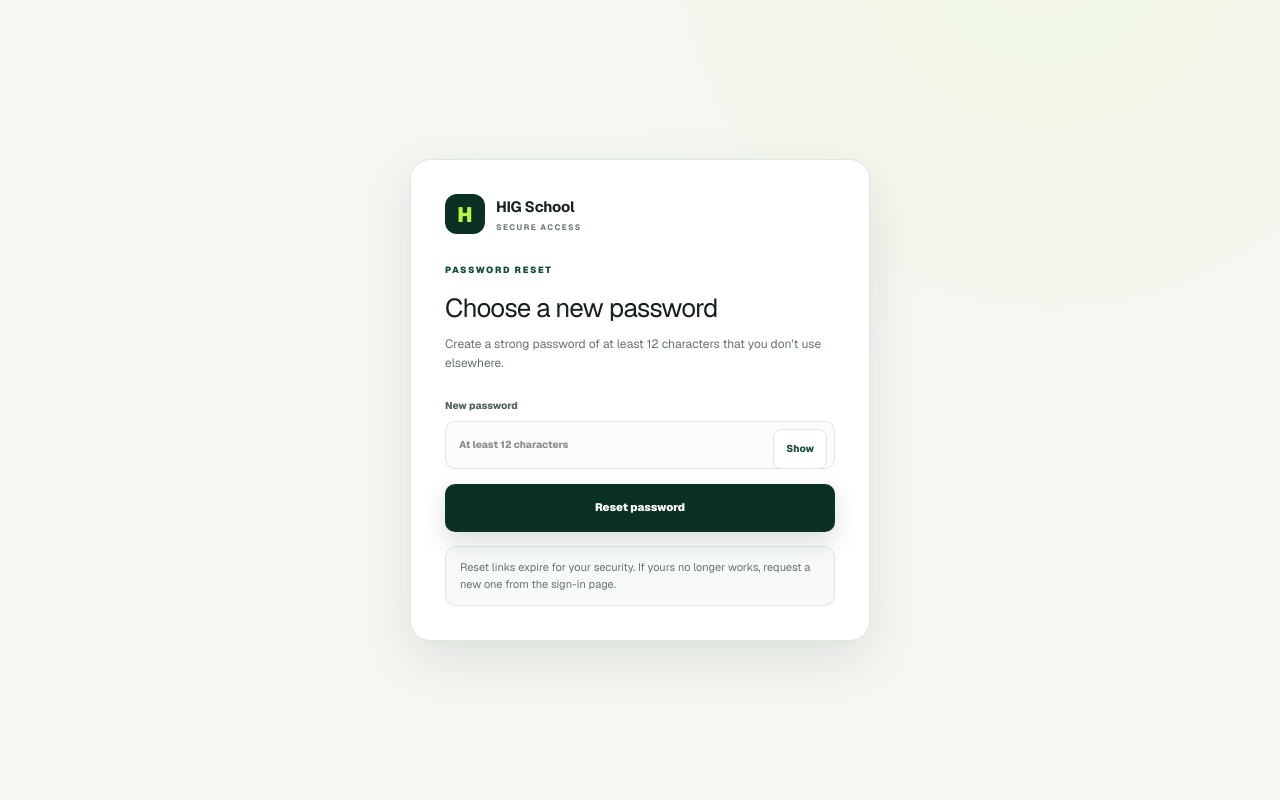
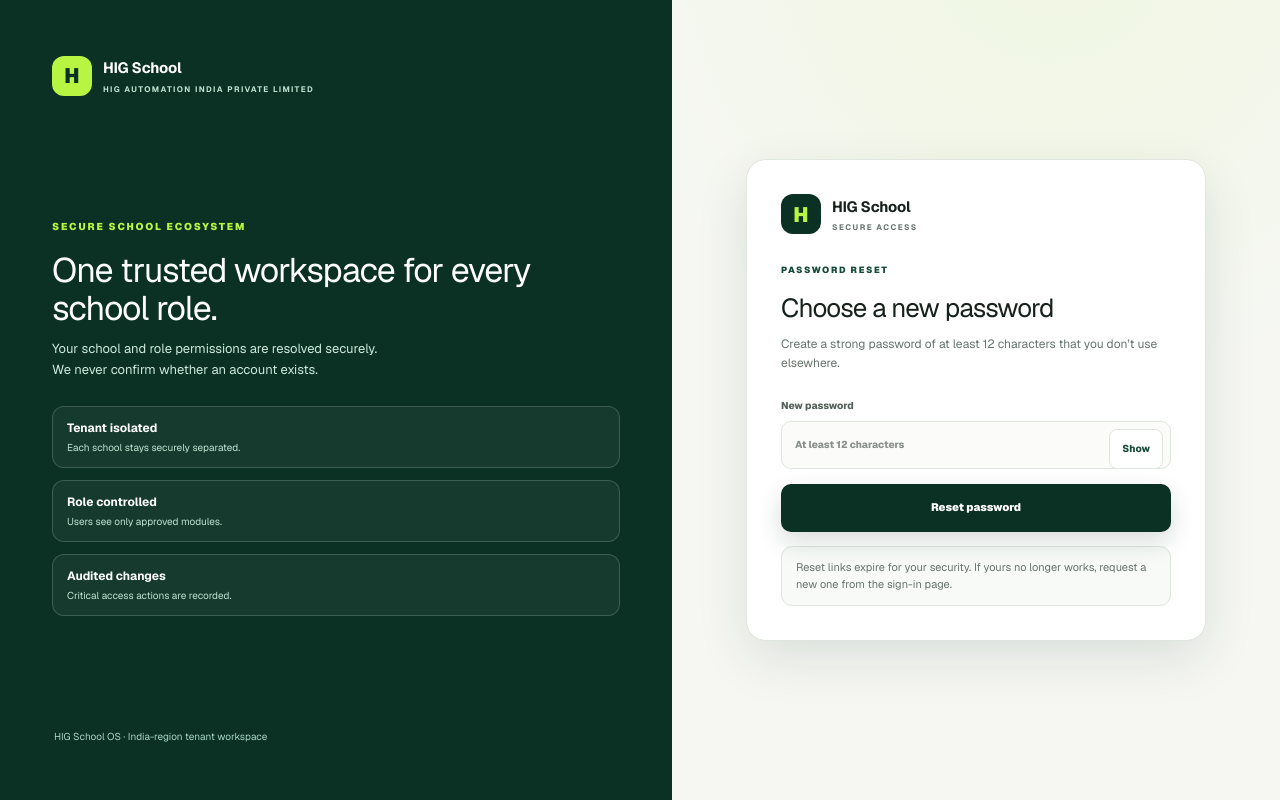
Before and after one commit to higautomate-maker/SCHOOL, a Next.js app: page /password/reset in a window 1280 px wide. Built offline with nearby package versions, Linux system fonts and the light colour scheme.

Commit message:
feat(auth-ui): responsive two-panel brand layout for login/reset/invitation (unchanged auth behaviour)

```diff
--- /dev/null
+++ b/app/AuthBrandPanel.tsx
@@ -0,0 +1,23 @@
+import styles from "./auth-flow.module.css";
+
+// Branded left panel shown on wide screens for the reset/invitation/forgot
+// flows, giving the same two-panel look as /login. Hidden on mobile via CSS so
+// those screens collapse to a single compact card.
+export default function AuthBrandPanel() {
+  return (
+    <aside className={styles.brandPanel} aria-hidden="true">
+      <div className={styles.brand}><i>H</i><span><b>HIG School</b><small>HIG AUTOMATION INDIA PRIVATE LIMITED</small></span></div>
+      <div className={styles.promise}>
+        <span>SECURE SCHOOL ECOSYSTEM</span>
+        <h1>One trusted workspace for every school role.</h1>
+        <p>Your school and role permissions are resolved securely. We never confirm whether an account exists.</p>
+        <div className={styles.trust}>
+          <article><b>Tenant isolated</b><small>Each school stays securely separated.</small></article>
+          <article><b>Role controlled</b><small>Users see only approved modules.</small></article>
+          <article><b>Audited changes</b><small>Critical access actions are recorded.</small></article>
+        </div>
+      </div>
+      <footer className={styles.brandFoot}>HIG School OS · India-region tenant workspace</footer>
+    </aside>
+  );
+}
--- a/app/auth-flow.module.css
+++ b/app/auth-flow.module.css
@@ -1,4 +1,20 @@
-.authPage{min-height:100vh;display:grid;place-items:center;padding:32px 18px;background:radial-gradient(circle at 82% -8%,rgba(183,245,66,.10),transparent 34%),var(--hig-background);color:var(--hig-text);font-family:var(--font-geist-sans),Inter,-apple-system,BlinkMacSystemFont,"Segoe UI",sans-serif}
+.authPage{min-height:100vh;display:grid;grid-template-columns:1fr;background:radial-gradient(circle at 82% -8%,rgba(183,245,66,.10),transparent 34%),var(--hig-background);color:var(--hig-text);font-family:var(--font-geist-sans),Inter,-apple-system,BlinkMacSystemFont,"Segoe UI",sans-serif}
+.cardColumn{display:grid;place-items:center;padding:32px 18px}
+/* Wide screens: professional two-panel branded layout (parity with /login). */
+@media(min-width:900px){.authPage{grid-template-columns:1.05fr .95fr}}
+.brandPanel{display:none}
+@media(min-width:900px){.brandPanel{display:flex;flex-direction:column;justify-content:space-between;gap:28px;padding:56px 52px;background:var(--hig-primary);color:#eafaf1}}
+.brandPanel .promise span{font-size:10px;font-weight:850;letter-spacing:1.8px;color:var(--hig-accent)}
+.brandPanel .promise h1{margin:14px 0 12px;font-size:34px;line-height:1.12;letter-spacing:-1px;color:#fff}
+.brandPanel .promise p{margin:0;max-width:38ch;color:#cdeadd;font-size:13px;line-height:1.6}
+.brandPanel .trust{display:grid;gap:12px;margin-top:26px}
+.brandPanel .trust article{border:1px solid rgba(234,250,241,.18);border-radius:12px;padding:12px 14px;background:rgba(255,255,255,.05)}
+.brandPanel .trust b{display:block;font-size:12px;color:#fff}
+.brandPanel .trust small{display:block;margin-top:3px;color:#bfe3d2;font-size:10px}
+.brandPanel .brandFoot{color:#a9d6c4;font-size:10px}
+.brandPanel .brand i{background:var(--hig-accent);color:var(--hig-primary)}
+.brandPanel .brand b{color:#fff}
+.brandPanel .brand small{color:#bfe3d2}
 .authCard{width:min(460px,100%);border:1px solid var(--hig-border);border-radius:20px;background:var(--hig-surface);padding:34px;box-shadow:var(--hig-shadow-md)}
 .brand{display:flex;align-items:center;gap:11px;margin-bottom:22px}
 .brand i{display:grid;place-items:center;width:40px;height:40px;border-radius:12px;background:var(--hig-primary);color:var(--hig-accent);font-style:normal;font-size:21px;font-weight:900}
--- a/app/invitation/accept/page.tsx
+++ b/app/invitation/accept/page.tsx
@@ -2,6 +2,7 @@
 
 import { FormEvent, useState } from "react";
 import styles from "../../auth-flow.module.css";
+import AuthBrandPanel from "../../AuthBrandPanel";
 import {
   INVITATION_MESSAGES,
   messageForInvitationStatus,
@@ -49,6 +50,8 @@ export default function Accept() {
 
   return (
     <main className={styles.authPage}>
+      <AuthBrandPanel />
+      <div className={styles.cardColumn}>
       <div className={styles.authCard}>
         <div className={styles.brand}><i>H</i><span><b>HIG School</b><small>SECURE ACCESS</small></span></div>
         <header>
@@ -100,6 +103,7 @@ export default function Accept() {
         )}
         <p className={styles.note}>Invitations expire for your security. If yours no longer works, ask your administrator to resend it.</p>
       </div>
+      </div>
     </main>
   );
 }
--- a/app/password/forgot/page.tsx
+++ b/app/password/forgot/page.tsx
@@ -2,6 +2,7 @@
 
 import { FormEvent, useState } from "react";
 import styles from "../../auth-flow.module.css";
+import AuthBrandPanel from "../../AuthBrandPanel";
 import {
   RESET_MESSAGES,
   networkMessage,
@@ -47,6 +48,8 @@ export default function Forgot() {
 
   return (
     <main className={styles.authPage}>
+      <AuthBrandPanel />
+      <div className={styles.cardColumn}>
       <div className={styles.authCard}>
         <div className={styles.brand}><i>H</i><span><b>HIG School</b><small>SECURE ACCESS</small></span></div>
         <header>
@@ -82,6 +85,7 @@ export default function Forgot() {
           <span>Protected by tenant &amp; role access controls</span>
         </div>
       </div>
+      </div>
     </main>
   );
 }
--- a/app/password/reset/page.tsx
+++ b/app/password/reset/page.tsx
@@ -2,6 +2,7 @@
 
 import { FormEvent, useState } from "react";
 import styles from "../../auth-flow.module.css";
+import AuthBrandPanel from "../../AuthBrandPanel";
 import {
   RESET_MESSAGES,
   messageForResetStatus,
@@ -46,6 +47,8 @@ export default function Reset() {
 
   return (
     <main className={styles.authPage}>
+      <AuthBrandPanel />
+      <div className={styles.cardColumn}>
       <div className={styles.authCard}>
         <div className={styles.brand}><i>H</i><span><b>HIG School</b><small>SECURE ACCESS</small></span></div>
         <header>
@@ -83,6 +86,7 @@ export default function Reset() {
         )}
         <p className={styles.note}>Reset links expire for your security. If yours no longer works, request a new one from the sign-in page.</p>
       </div>
+      </div>
     </main>
   );
 }
```
